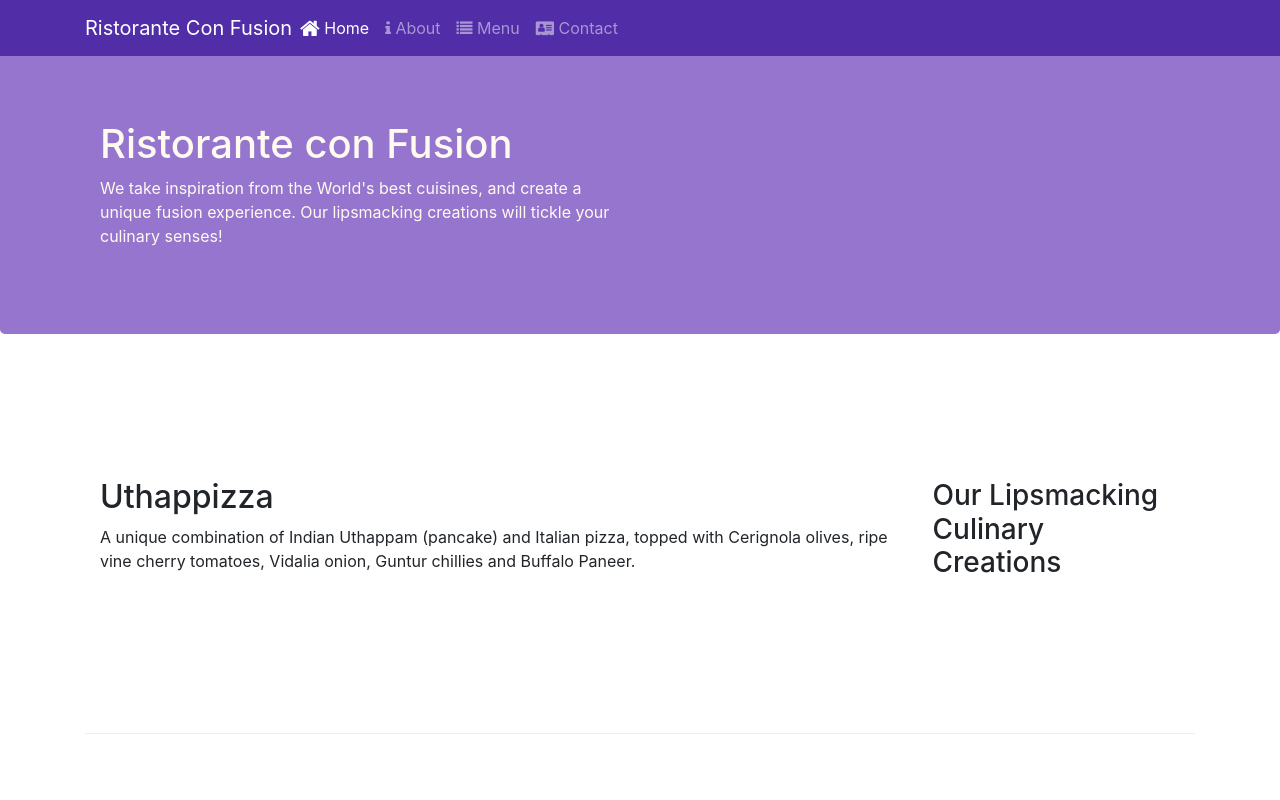
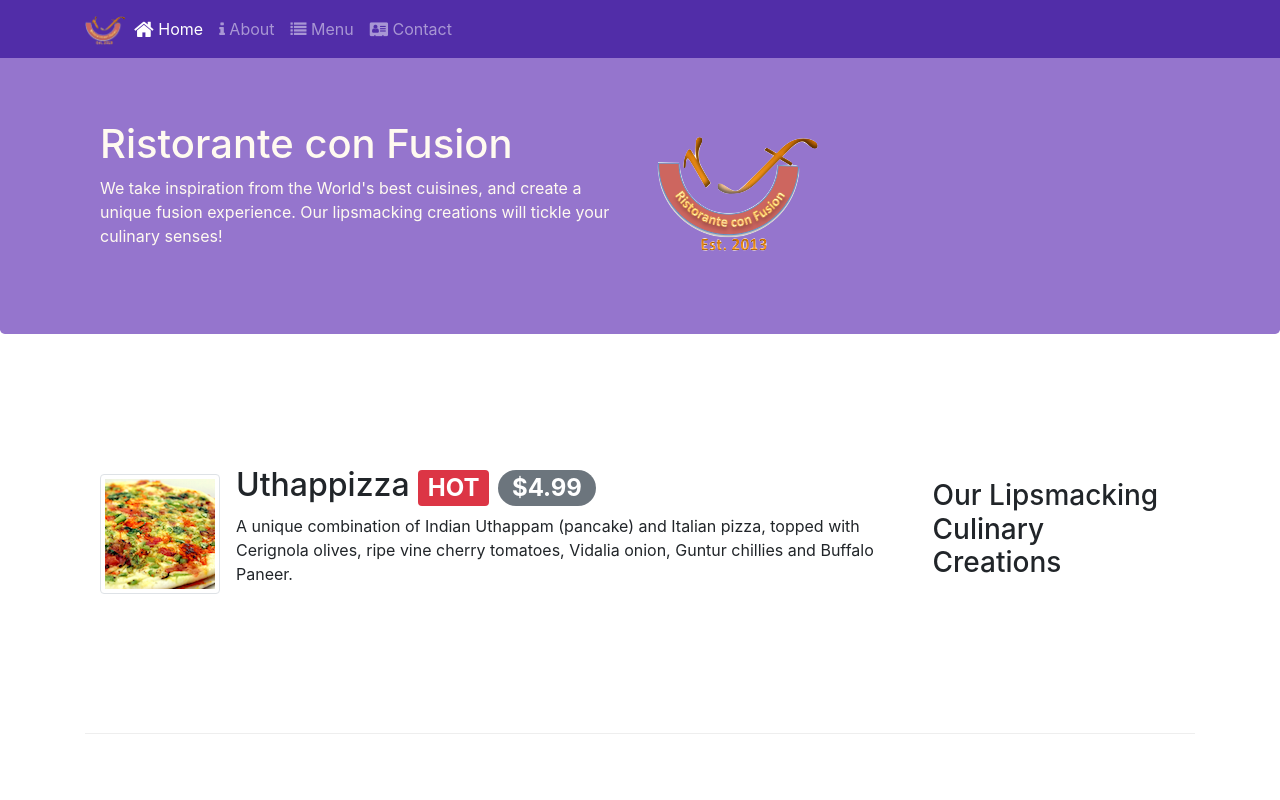
Before and after one commit to nmoragane/Bootstrap, a website: page index.html in a window 1280 px wide. Shown: the top 800 px of the page. Drawn offline with nearby package versions, Linux system fonts and the light colour scheme.

Commit message:
allert users

```diff
--- a/index.html
+++ b/index.html
@@ -23,7 +23,7 @@
             <button class="navbar-toggler" type="button" data-toggle="collapse" data-target="#Navbar">
                 <span class="navbar-toggler-icon"></span>
             </button>
-            <a class="navbar-brand mr-auto" href="#">Ristorante Con Fusion</a>
+            <a class="navbar-brand mr-auto" href="#"><img src="img/logo.png" height="30" width="41"></a>
             <div class="collapse navbar-collapse" id="Navbar">
                 <ul class="navbar-nav mr-auto">
                     <li class="nav-item active"><a class="nav-link" href="#"><span class="fa fa-home fa-lg"></span> Home</a></li>
@@ -42,7 +42,8 @@
                     <h1>Ristorante con Fusion</h1>
                     <p>We take inspiration from the World's best cuisines, and create a unique fusion experience. Our lipsmacking creations will tickle your culinary senses!</p>
                 </div>
-                <div class="col-12 col-sm">
+                <div class="col-12 col-sm align-self-center">
+                    <img src="img/logo.png" class="img-fluid">
                 </div>
             </div>
         </div>
@@ -54,8 +55,13 @@
                 <h3>Our Lipsmacking Culinary Creations</h3>
             </div>
             <div class="col col-sm order-sm-first col-md">
-                <h2>Uthappizza</h2>
-                <p>A unique combination of Indian Uthappam (pancake) and Italian pizza, topped with Cerignola olives, ripe vine cherry tomatoes, Vidalia onion, Guntur chillies and Buffalo Paneer.</p>
+                <div class="media">
+                    <img class="d-flex mr-3 img-thumbnail align-self-center" src="img/uthappizza.png" alt="uthappizza">
+                    <div class="media-body">
+                        <h2 class="mt-0">Uthappizza <span class="badge badge-danger">HOT</span> <span class="badge badge-pill badge-secondary">$4.99</span></h2>
+                        <p>A unique combination of Indian Uthappam (pancake) and Italian pizza, topped with Cerignola olives, ripe vine cherry tomatoes, Vidalia onion, Guntur chillies and Buffalo Paneer.</p>
+                    </div>
+                </div>
             </div>
         </div>
 
@@ -75,9 +81,14 @@
                 <h3>Meet our Culinary Specialists</h3>
             </div>
             <div class="col col-sm order-sm-first col-md">
-                <h2>Alberto Somayya</h2>
-                <h4>Executive Chef</h4>
-                <p>Award winning three-star Michelin chef with wide International experience having worked closely with whos-who in the culinary world, he specializes in creating mouthwatering Indo-Italian fusion experiences. </p>
+                <div class="media">
+                    <img class="d-flex mr-3 align-self-center" src="img/alberto.png" alt="alberto">
+                    <div class="media-body">
+                        <h2>Alberto Somayya</h2>
+                        <h4>Executive Chef</h4>
+                        <p>Award winning three-star Michelin chef with wide International experience having worked closely with whos-who in the culinary world, he specializes in creating mouthwatering Indo-Italian fusion experiences. </p>
+                    </div>
+                </div>
             </div>
         </div>
     </div>
```
Also changed, not shown: aboutus.html (+3 -2 lines), contactus.html (+3 -2 lines), img/alberto.png (added), img/buffet.png (added), img/logo.png (added), img/uthappizza.png (added), 1 other file.
